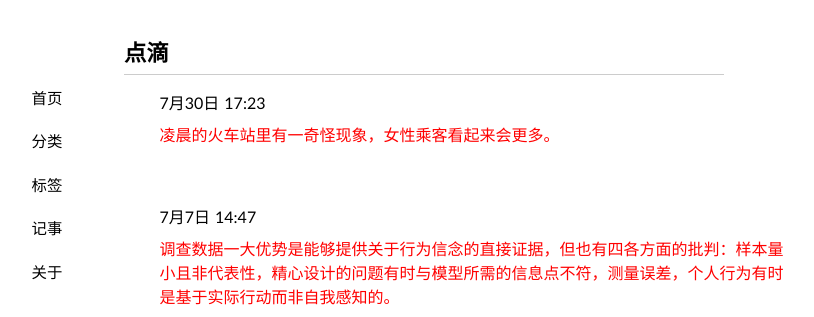
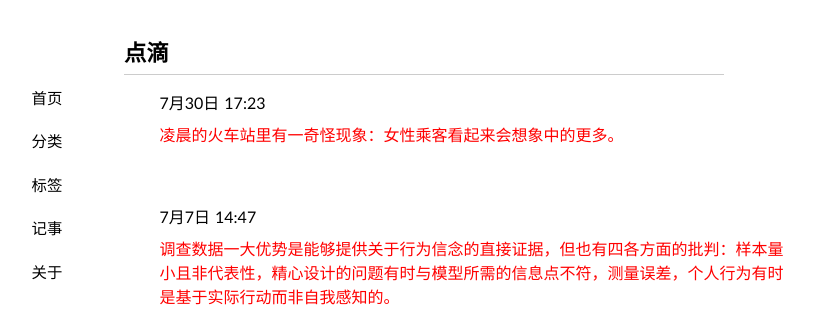
Before and after one commit to wuyy2007/wanguolin.github.io, a Jekyll site: the page built from tlog/index.md, in a window 1280 px wide. Shown: the top 317 px of the page, without its empty margins (216-1030 px from the left). Built offline with Jekyll 4.4.1, drawn with Linux system fonts in a browser that asks for light colours; nearby versions of some CDN libraries; some web fonts are replaced.

Commit message:
Update index.md

```diff
--- a/tlog/index.md
+++ b/tlog/index.md
@@ -114,7 +114,7 @@ comments: no
 
 		<span  class = "space">
 			<p>7月30日 17:23</p>
-			<font  color="red">凌晨的火车站里有一奇怪现象，女性乘客看起来会更多。</font>
+			<font  color="red">凌晨的火车站里有一奇怪现象：女性乘客看起来会想象中的更多。</font>
 
 		</span>
 
```
